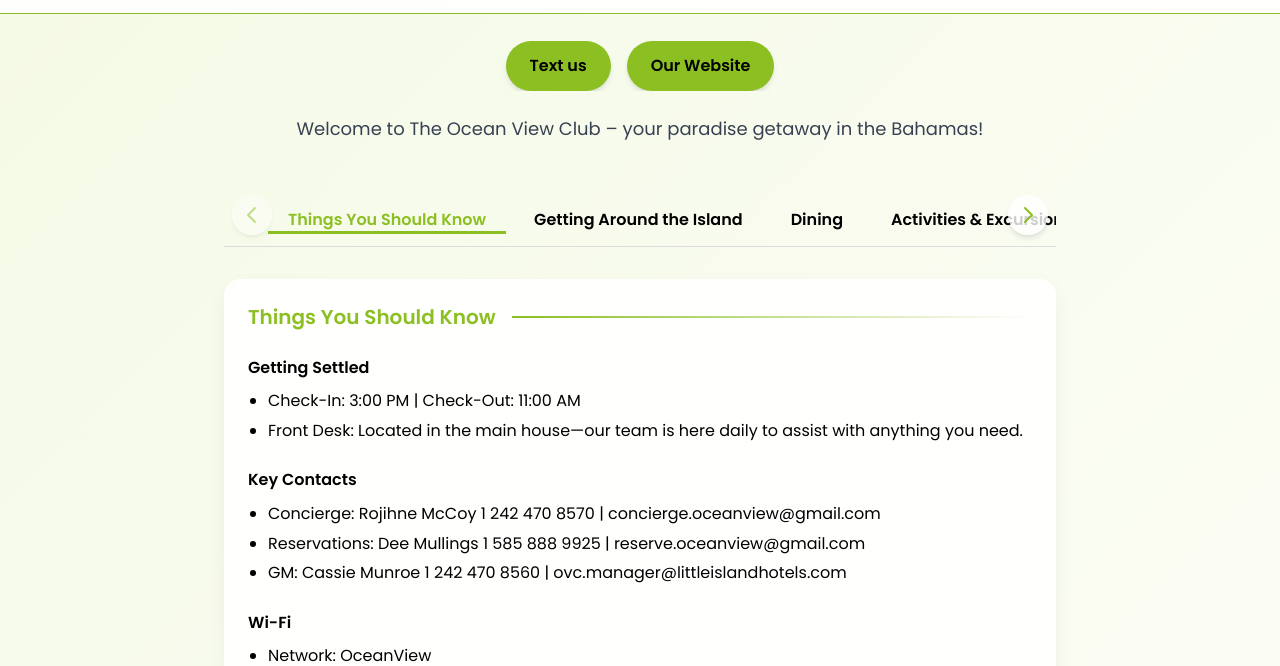
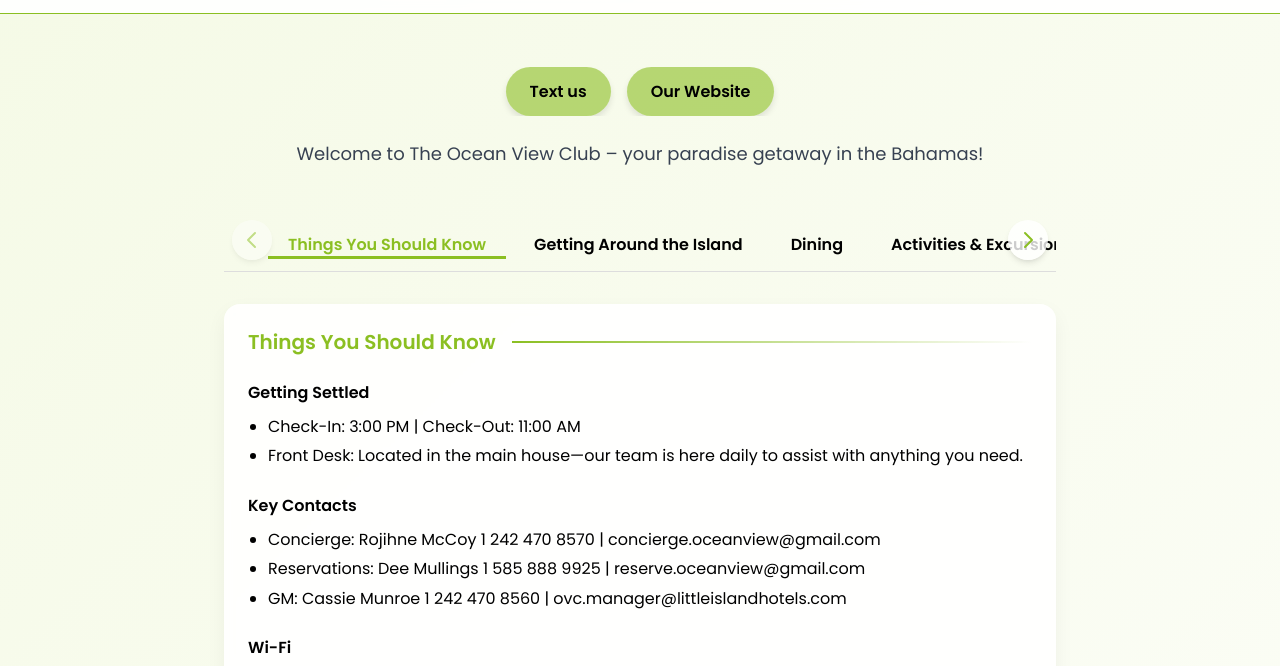
Before and after one commit to GetSidNow/ovc, a plain HTML site: page index.html in a window 1280 px wide. Shown: the part 71-737 px from the top of the page. Drawn offline with nearby package versions, Linux system fonts and the light colour scheme.

Commit message:
Update index.html

```diff
--- a/index.html
+++ b/index.html
@@ -1,4 +1,10 @@
-<!DOCTYPE html>
+.category-title {
+      color: #5a7a17;
+      font-weight: 600;
+      margin-top: 1.5rem;
+      margin-bottom: 0.75rem;
+      font-size: 1.1rem;
+    }<!DOCTYPE html>
 <html lang="en">
 <head>
   <meta charset="UTF-8" />
@@ -146,6 +152,21 @@
     #navBar::-webkit-scrollbar {
       display: none;
     }
+    /* Button styles with lighter backgrounds */
+    .action-button {
+      background-color: rgba(139, 191, 34, 0.6);
+      color: #000000;
+      font-weight: bold;
+      padding: 0.75rem 1.5rem;
+      border-radius: 9999px;
+      box-shadow: 0 4px 6px rgba(0, 0, 0, 0.1);
+      transition: all 0.3s ease;
+    }
+    .action-button:hover {
+      background-color: rgba(139, 191, 34, 0.8);
+      box-shadow: 0 6px 8px rgba(0, 0, 0, 0.15);
+      transform: translateY(-2px);
+    }
     /* Fix for iOS Safari zoom issues */
     @media screen and (max-width: 767px) {
       input, select, textarea {
@@ -180,13 +201,6 @@
       backdrop-filter: blur(10px);
       -webkit-backdrop-filter: blur(10px);
     }
-    .category-title {
-      color: #5a7a17;
-      font-weight: 600;
-      margin-top: 1.5rem;
-      margin-bottom: 0.75rem;
-      font-size: 1.1rem;
-    }
   </style>
 </head>
 <body class="min-h-screen p-4 md:p-8">
@@ -202,10 +216,10 @@
     <header class="text-center mb-10 animate__animated animate__fadeIn">
       <!-- Action Buttons: Text us and Website -->
       <div class="flex flex-row justify-center items-center gap-4 mb-6 overflow-x-auto">
-        <a href="sms:+13233815850" class="inline-block font-bold py-3 px-6 rounded-full shadow-md hover:shadow-lg transition-all" style="background-color: var(--accent-color); color: #000000;">
+        <a href="sms:+13233815850" class="action-button hover:no-underline">
           Text us
         </a>
-        <a href="https://www.littleislandhotels.com/the-ocean-view" target="_blank" class="inline-block font-bold py-3 px-6 rounded-full shadow-md hover:shadow-lg transition-all" style="background-color: var(--accent-color); color: #000000;">
+        <a href="https://www.littleislandhotels.com/the-ocean-view" target="_blank" class="action-button hover:no-underline">
           Our Website
         </a>
       </div>
```
